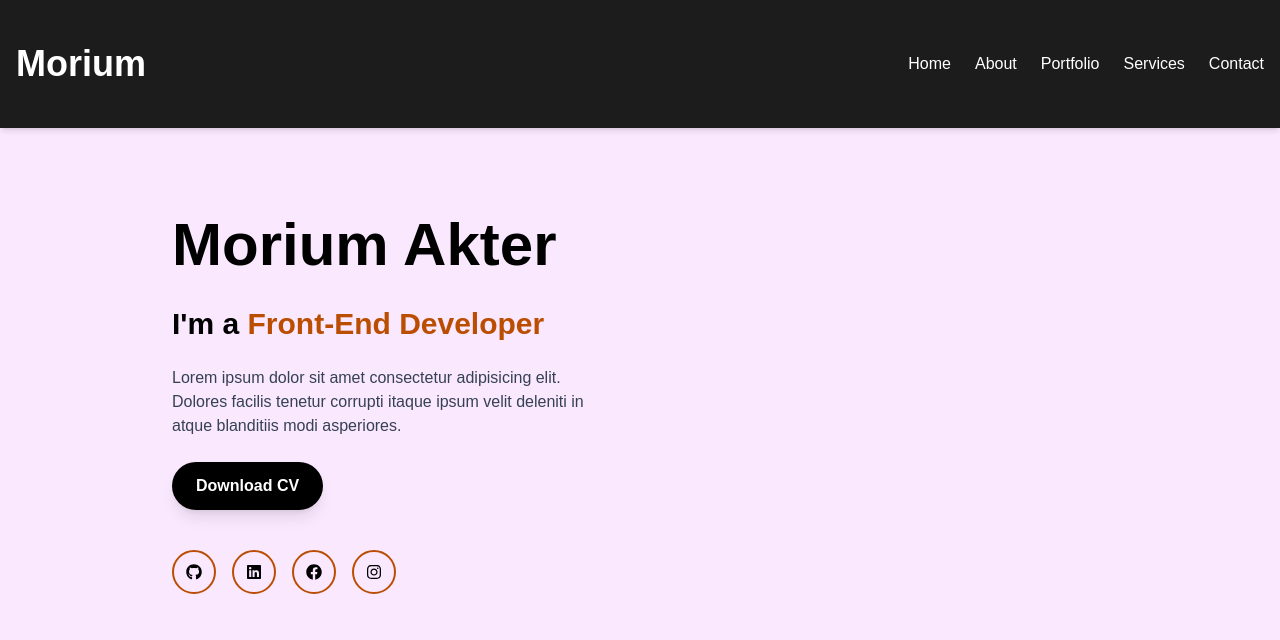
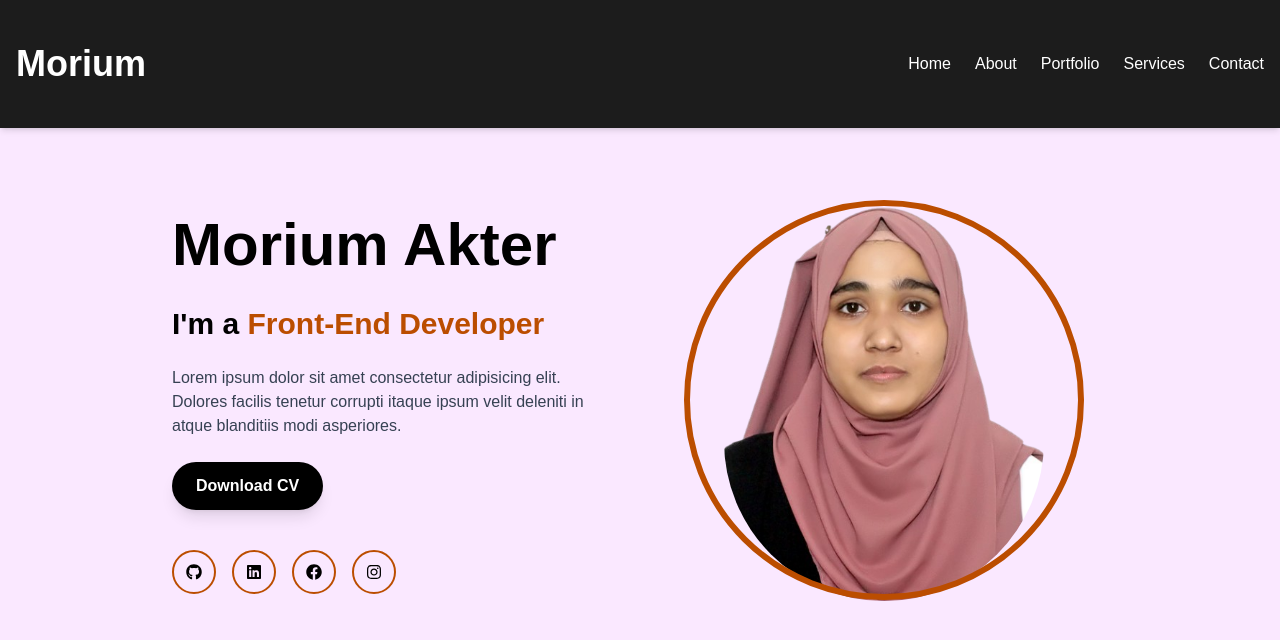
Before and after one commit to morium21/Portfolio-Next.js, a Next.js app: page / in a window 1280 px wide. Shown: the top 640 px of the page. Built offline with nearby package versions, Linux system fonts and the light colour scheme.

Commit message:
add image to banner section

```diff
--- a/src/component/home/Banner.jsx
+++ b/src/component/home/Banner.jsx
@@ -44,6 +44,23 @@ export default function Banner() {
                     </div>
                 </div>
 
+                {/* Right side (Profile Image with Circle Border) */}
+                <div className="flex justify-center relative">
+                    <div className="relative w-64 h-64 md:w-100 md:h-100 rounded-full flex items-center justify-center">
+                        {/* amber Circular Border */}
+                        <div className="absolute inset-0 rounded-full border-[6px] border-amber-700 animate-spin-slow"></div>
+
+                        {/* Profile Image */}
+                        <Image
+                            src="/image1.png"
+                            alt="profile"
+                            width={320}
+                            height={320}
+                            className="rounded-full object-cover"
+                        />
+                    </div>
+                </div>
+
 
             </div>
         </section>
```
Also changed, not shown: public/image1.png (added). Lines whose indentation alone changed are shown as unchanged.
